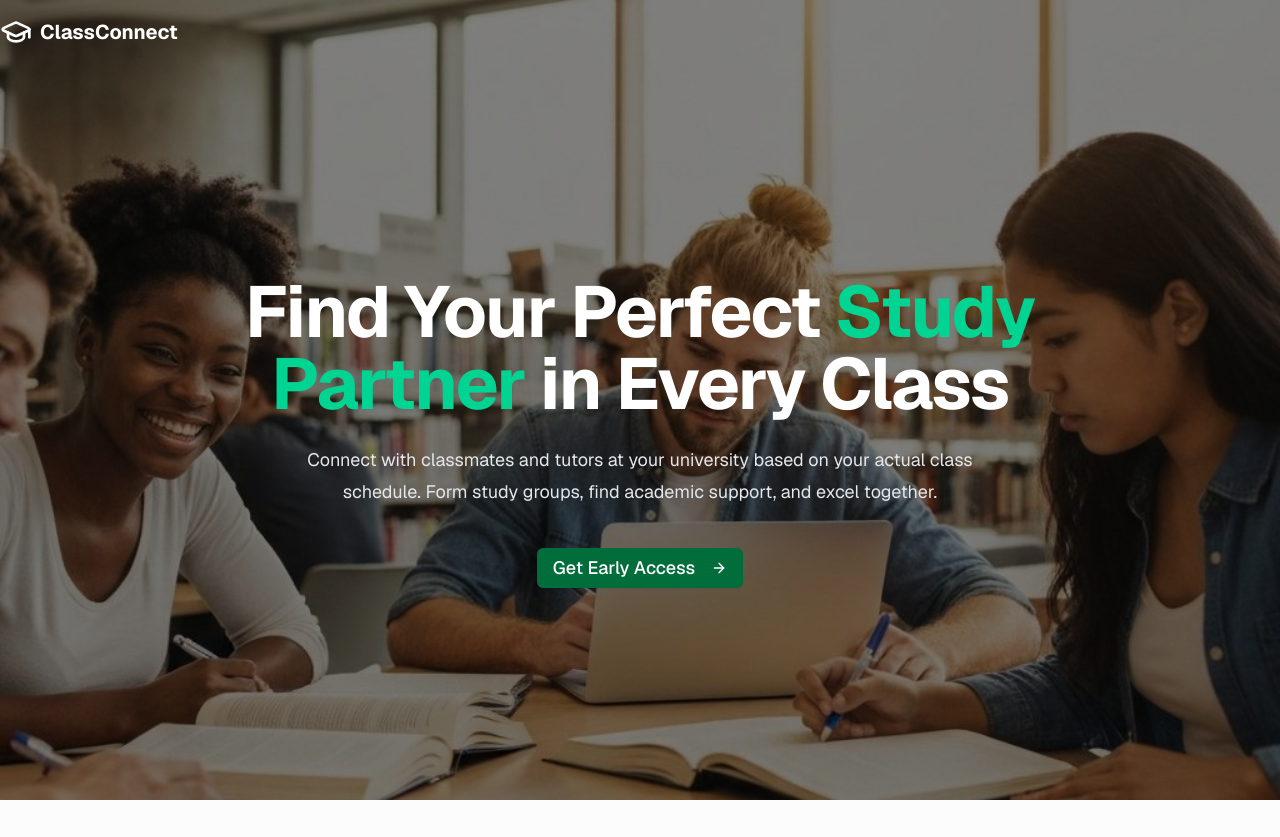
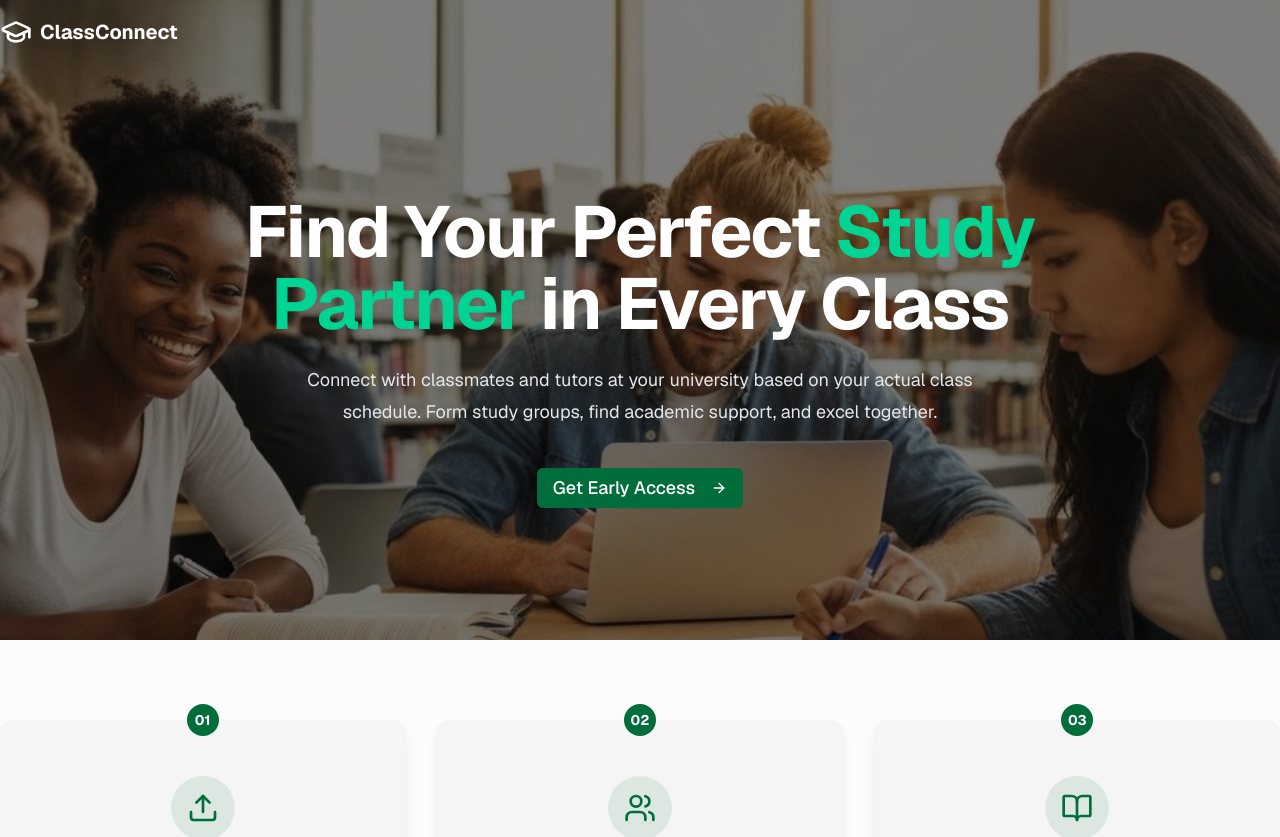
Before and after one commit to Hannahkj12/class-connect, a Next.js app: page / in a window 1280 px wide. Shown: the top 837 px of the page. Built offline with nearby package versions, Linux system fonts and the light colour scheme.

Commit message:
feat: shorten hero section for better content visibility
Reduce hero section height to 80% of viewport for scroll indication

#VERCEL_SKIP

Co-authored-by: null <126614014+Hannahkj12@users.noreply.github.com>

```diff
--- a/components/hero-section.tsx
+++ b/components/hero-section.tsx
@@ -4,7 +4,7 @@ import { ArrowRight } from "lucide-react"
 export function HeroSection() {
   return (
     <section
-      className="relative min-h-screen flex items-center justify-center overflow-hidden bg-cover bg-center bg-no-repeat"
+      className="relative h-[80vh] flex items-center justify-center overflow-hidden bg-cover bg-center bg-no-repeat"
       style={{ backgroundImage: "url(/images/students-studying-together.jpg)" }}
     >
       <div className="absolute inset-0 bg-black/50 z-10"></div>
```
